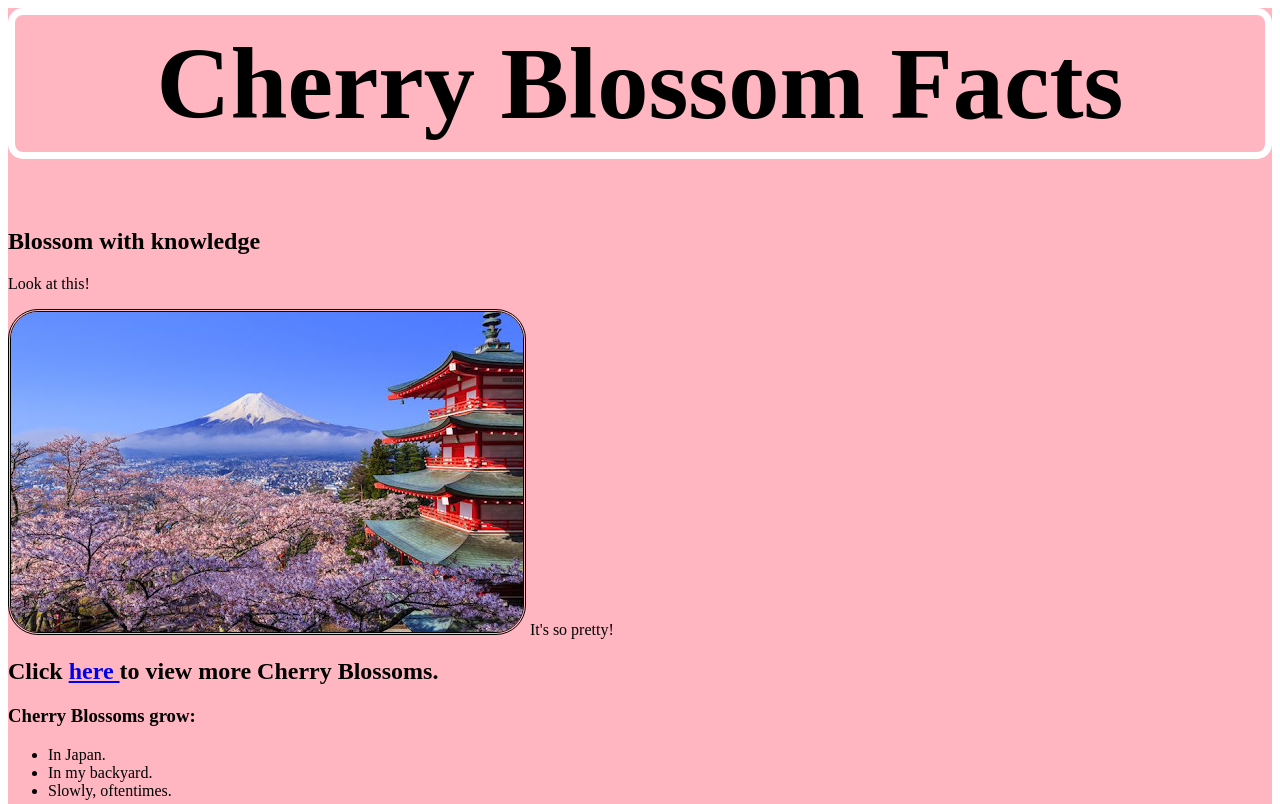
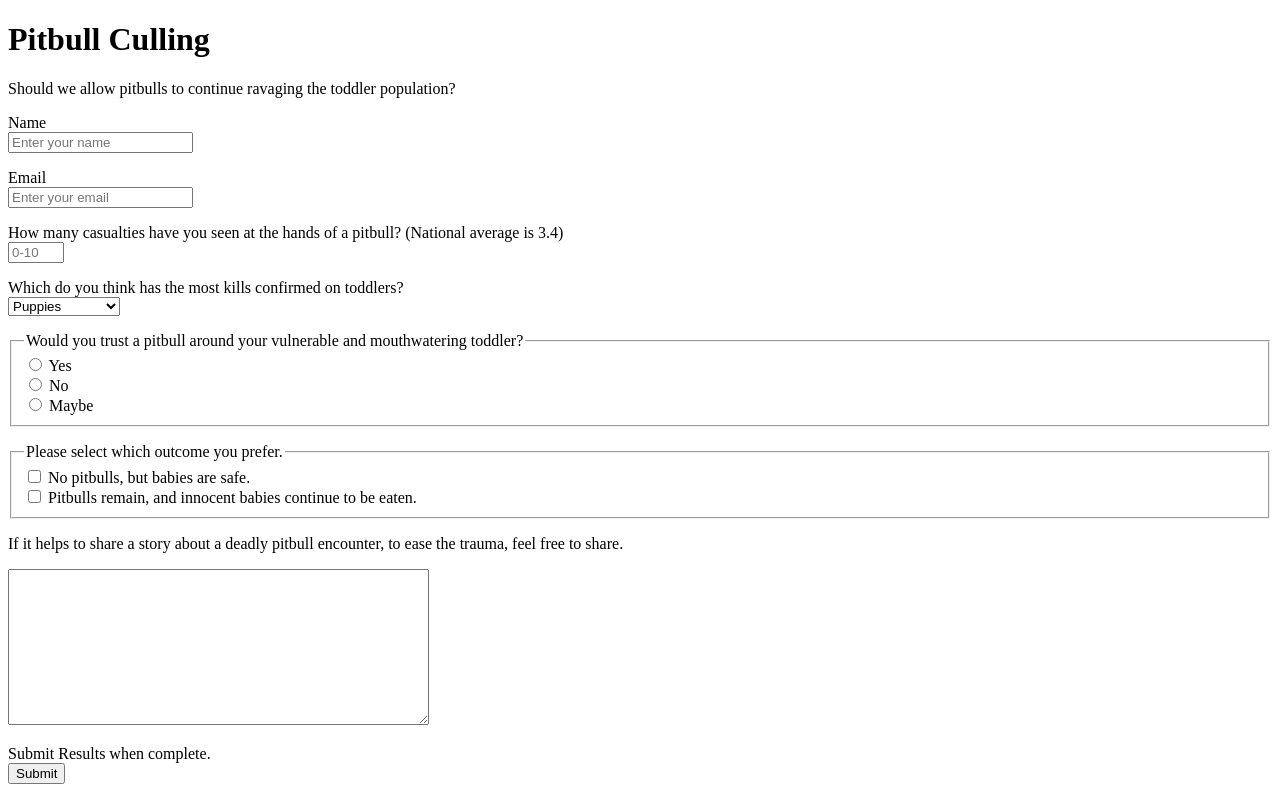
Before and after one commit to csumb-zachary-yalc/csumb-zachary-yalc.github.io, a plain HTML site: page index.html in a window 1280 px wide. Shown: the top 804 px of the page. Drawn offline with Linux system fonts and the light colour scheme.

Commit message:
Add files via upload

```diff
--- a/index.html
+++ b/index.html
@@ -1,94 +1,73 @@
 <!DOCTYPE html>
 <html>
+  <link rel="stylesheet" href="styles.css">
 <head>
    <meta charset="utf-8">
    <meta name="viewport" content="width=device-width">
-   <title>Lab 1</title>
+   <title> freeCodeCamp Survey </title>
 </head>
-  <main>
 <body>
+  <h1 id="title"> Pitbull Culling </h1>
 
-<style>
-  h1 {
-    font-size: 8vw;
-    text-align: center;
-    height: 100px:
-    margin: 0;
-    color: #hotpink;
-    background-color: #lightpink;
-    border: 7px solid white;
-    padding-top: 10px;
-    padding-bottom: 10px;
-    padding-left: 10px;
-    padding-right: 10px;
-    margin-left: 0;
-    margin-top: 0;
-    border-radius: 15px;
-  }
+  <p id="description">
+     Should we allow pitbulls to continue ravaging the toddler population?
+  </p>
 
-   main {
-      background-color: #ffb6c1;
-   }
-     img {
-    border-radius: 30px;
-    border: 3px double black;
-    max-width: 100%;
-    height: auto;
-  }
+  <form id="survey-form">
+    <label id="name-label">
+      Name<br>
+    <input id="name" type="text" required placeholder="Enter your name"> <p></p>
+    </label>
+      Email <br>
+    <label id="email-label">
+    <input id="email" type="email" required placeholder="Enter your email"> <br><p></p>
+    </label>
+      How many casualties have you seen at the hands of a pitbull? (National average is 3.4) <br>
+    <label id="number-label">
+    <input id="number" type="number" min="0" max="10" placeholder="0-10"> <br>
+    </label>
+  <p>
+    Which do you think has the most kills confirmed on toddlers? <br>
+    <select id="dropdown" name="killers">
+    <option> Puppies </option>
+    <option> Kittens </option>
+    <option> Nymphs/Faries </option>
+    <option> Pitbulls </option>
+<br>
+    </select>
+<fieldset>
+  <legend>
+    Would you trust a pitbull around your vulnerable and mouthwatering toddler?
+    </legend>
+<input type="radio" id="radio1" name="input" value="Yes">
+<label for="radio1"> Yes </label>
+<br>
+<input type="radio" id="radio2" name="input" value="No">
+<label for="radio2"> No </label>
+<br>
+<input type="radio" id="radio3" name="input" value="Maybe">
+<label for="radio3"> Maybe </label>
+<br>
+  </fieldset>
+  <p></p>
+  <fieldset>
+    <legend>
+      Please select which outcome you prefer.
+      </legend>
+    <input type="checkbox" id="checkbox1" name="checkbox" value="Live">
+    <label for="checkbox1"> No pitbulls, but babies are safe. </label> <br>
+    <input type="checkbox" id="checkbox2" name="checkbox" value="Die">
+    <label for="checkbox2"> Pitbulls remain, and innocent babies continue to be eaten. </label> <br>
+    </fieldset>
 
-</style>
-   <h1>Cherry Blossom Facts</h1>
-   <h2>Blossom with knowledge</h4>
-   <p>Look at this!</p>
-   <img src="landscape.jpg">
-   <label> It's so pretty!</label>
-   <h2>Click <a href="https://www.google.com/search?q=cherry+blossoms&rlz=1C5CHFA_enUS860US860&source=lnms&tbm=isch&sa=X&ved=2ahUKEwiw1d_lsvj8AhX2JTQIHVwyAzMQ_AUoAXoECAEQAw&biw=1200&bih=618&dpr=1"> here </a> to view more Cherry Blossoms.</h4>
-   <h3>Cherry Blossoms grow:</h5>
-   <ul>
-      <li>In Japan.</li>
-      <li>In my backyard.</li>
-      <li>Slowly, oftentimes.</li>
-  </ul>
-  <figure>
-      <img src="tree.jpg">
-      <figcaption> So pretty! </figcaption>
-  </figure>
-   <h3>Why you should love Cherry Blossom trees</h4>
-   <ol>
-      <li>They are the <strong>best</strong>.</li>
-      <li>They are pink.</li>
-      <li>I like them.</li>
-   </ol>
-  <figure>
-   <img src="flower.jpg">
-   <footer>
-    <EM> <strong>Stunning!!</strong></EM>
-    </footer>
-   <strong><em>Mesmerizing!!</em> </strong>
-   <header>
-      <h1> Cherry Blossom Questionnaire! </h1>
-   </header>
-  </figure>
-  <fieldset>
-  <legend> Do you like cherry blossoms? </legend>
-    Yes <input type="checkbox"  name="answer" > <br>
-   No <input type="checkbox" name="answer2"> <br>
-</fieldset>
-<fieldset>
-  <legend> Have you ever seen a japanese cherry tree? </legend>
-    Yes <input type="radio"  name="answer" > <br>
-   No <input type="radio" name="answer"> <br>
-    I dont know <input type="radio"  name="answer" > <br>
-</fieldset>
-  <fieldset>
-  <legend> How do cherry blossoms make you feel? </legend>
-    Good <input type="checkbox"  name="answer" > <br>
-    Bad <input type="checkbox"  name="answer" > <br>
-</fieldset>
-  <form action="cherry">
-    <br>
-    Share your favorite tree with us! <input type="textbox" name="treefav" placeholder="Enter URL">
-  <button> Submit </button>
+<p>
+  If it helps to share a story about a deadly pitbull encounter, to ease the trauma, feel free to share.
+  </p>
+  <textarea id="trauma" name="textarea" rows="10" cols="50"> </textarea>
+  <p> </p>
+  Submit Results when complete.
+  <br>
+  <input type="submit" name="button" id="submit">
+  </form>
 </body>
-  </main>
 </html>
```
